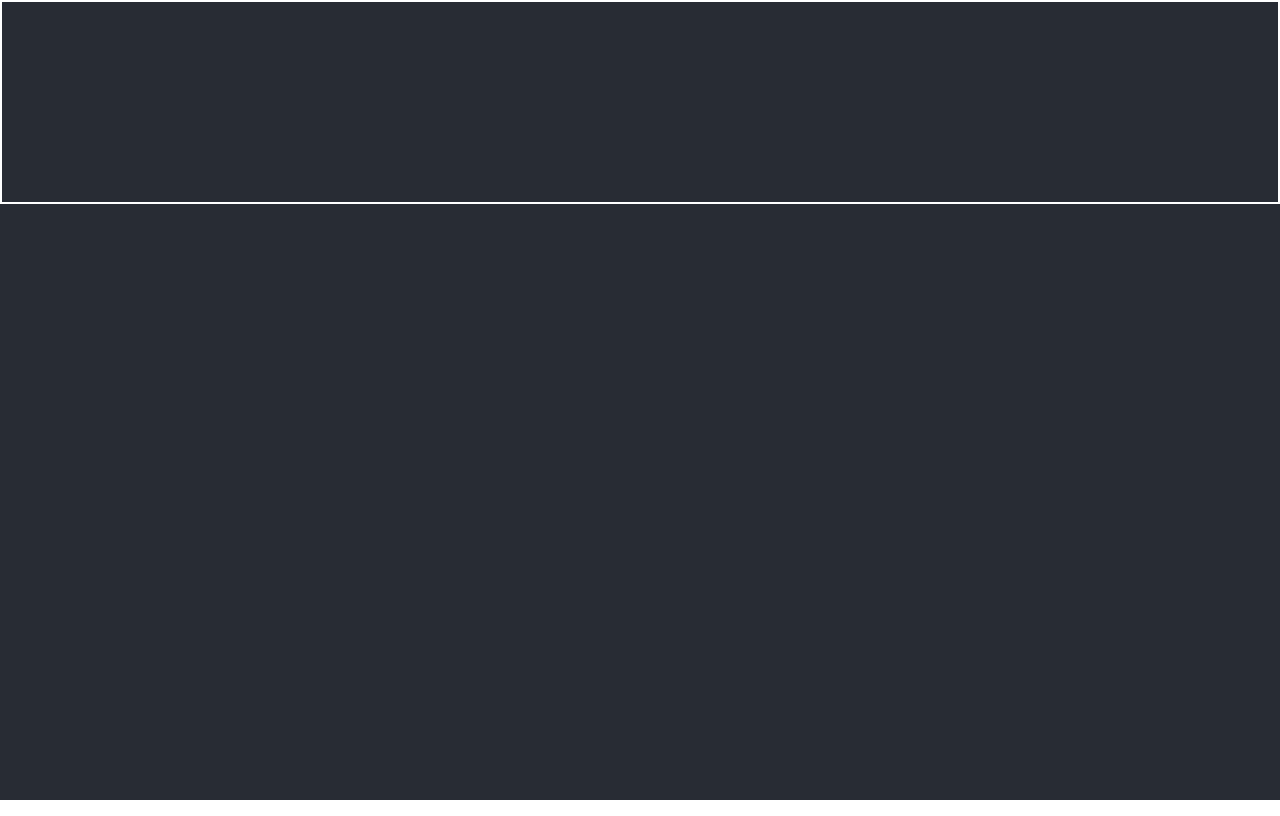
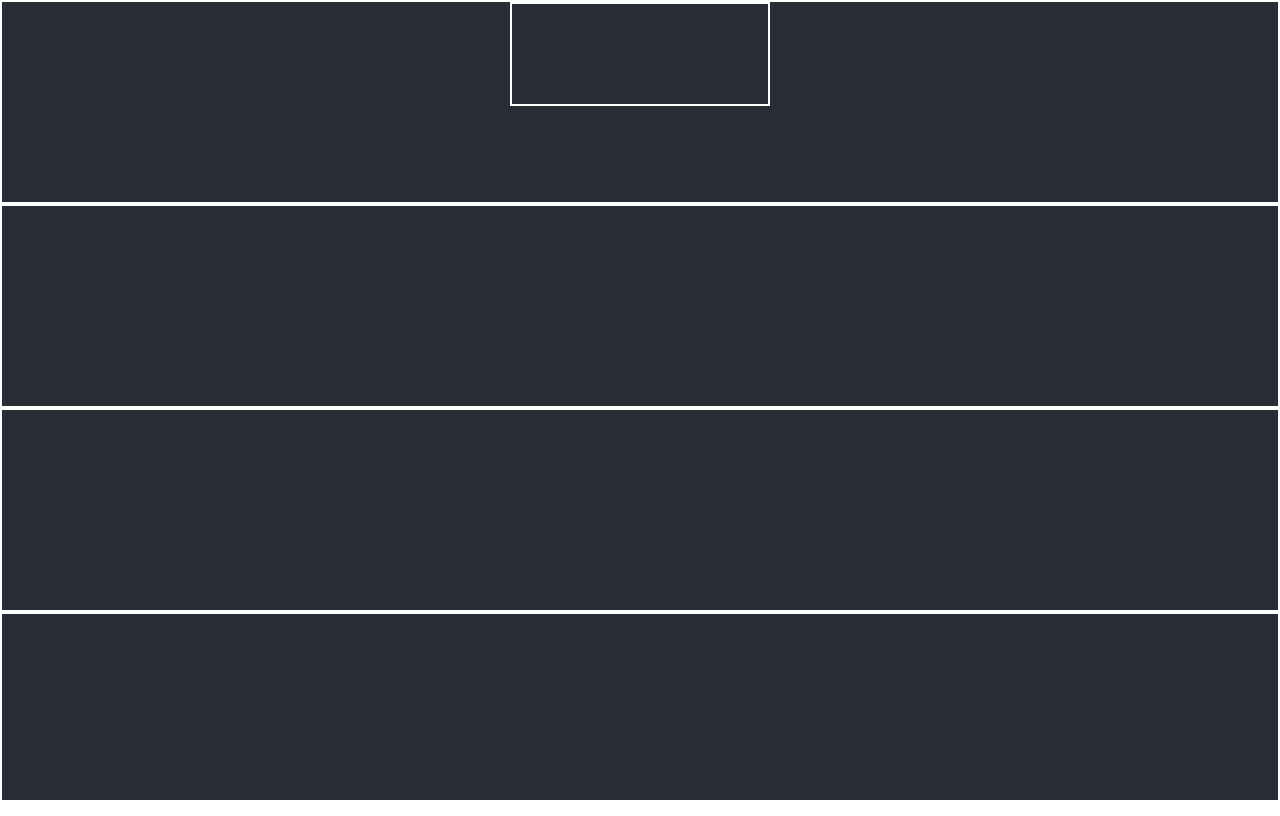
Before and after one commit to 2ITA-Dromtorp/Skoleoppgaver_2ITA, a React (Create React App) app in the folder basic_routing/: page / in a window 1280 px wide. Built offline with nearby package versions, Linux system fonts and the light colour scheme.

Commit message:
klassekart

```diff
--- a/basic_routing/src/App.css
+++ b/basic_routing/src/App.css
@@ -46,3 +46,26 @@
   height: 25%;
   border: solid white 2px;
 }
+
+.andre_rad {
+  height: 25%;
+  border: solid white 2px;
+}
+
+.tredje_rad {
+  height: 25%;
+  border: solid white 2px;
+}
+
+.learer {
+  display: flex;
+  justify-content: center;
+  height: 25%;
+  border: solid white 2px;
+}
+
+.person {
+  width: 20%;
+  height: 50%;
+  border: solid white 2px;
+}
--- a/basic_routing/src/App.js
+++ b/basic_routing/src/App.js
@@ -7,6 +7,10 @@ function App() {
     <div className='container'>
 
       <div className='learer'>
+
+        <div className='person'>
+
+        </div>
 
       </div>
 
```
